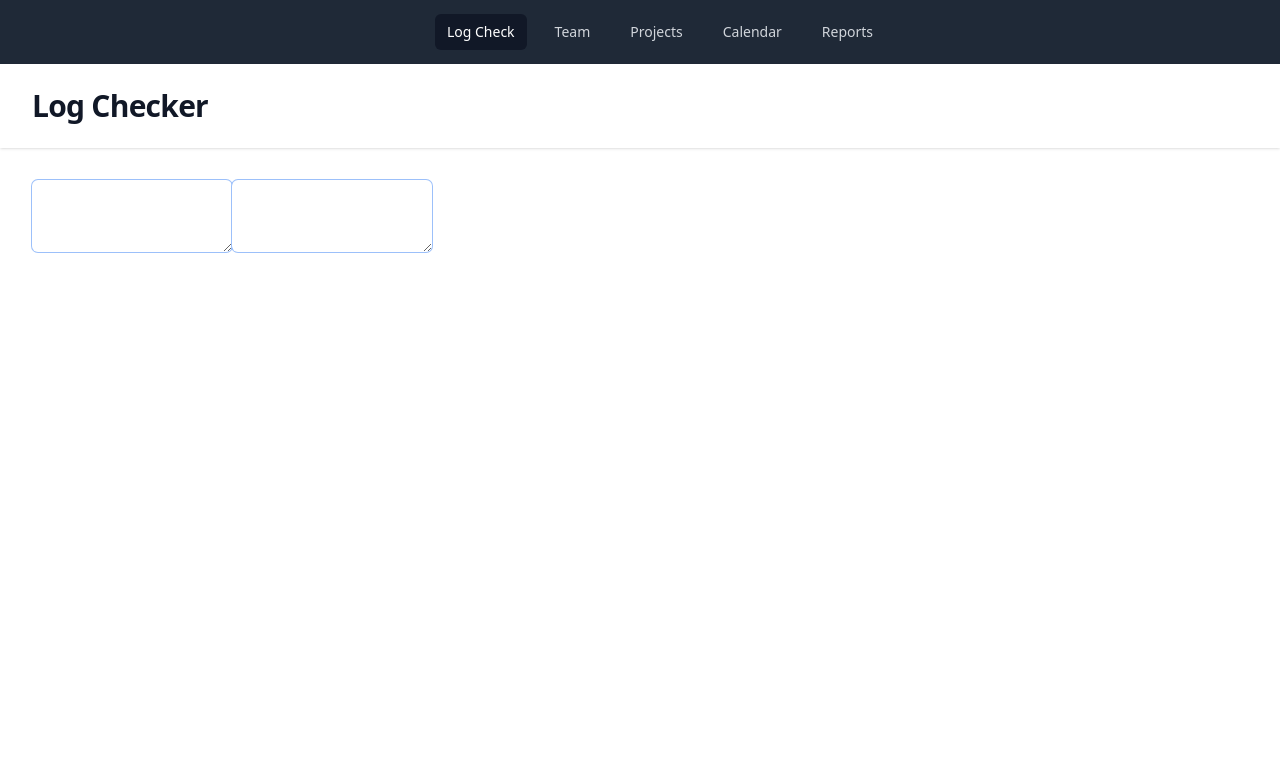
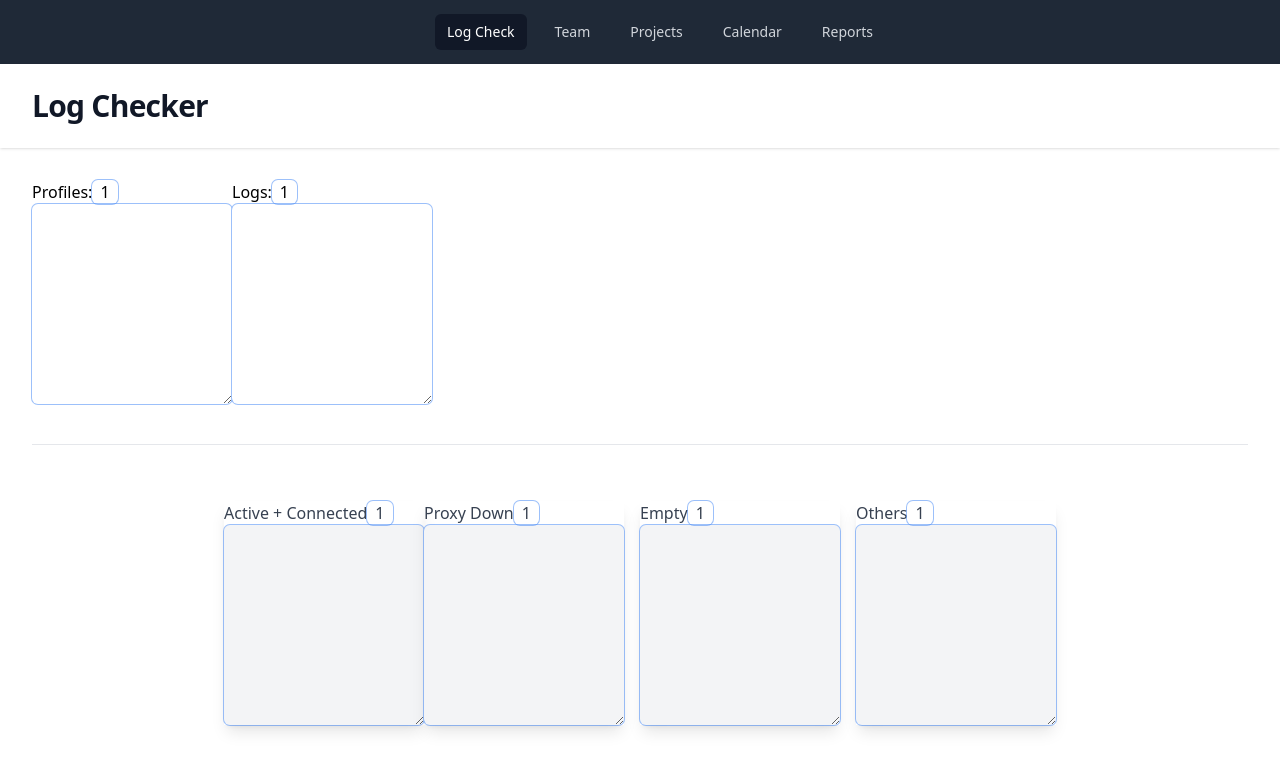
Before and after one commit to moradoulhaj/Simplify, a React (Vite) app: page / in a window 1280 px wide. Shown: the top 770 px of the page. Built offline with nearby package versions, Linux system fonts and the light colour scheme.

Commit message:
other updates

```diff
--- a/src/components/LogChecker.jsx
+++ b/src/components/LogChecker.jsx
@@ -1,38 +1,101 @@
+import { useState } from "react";
+import Monitor from "../parts/Monitor";
+
 export default function LogChecker() {
+  const [profiles, setProfiles] = useState("");
+  const [logs, setLogs] = useState("");
+  const [proxyDown, setProxyDown] = useState("");
+  const [empty, setEmpty] = useState("");
+  const [others, setOthers] = useState("");
+  const [active, setActive] = useState("");
+
+  const handleSubmit = (e) => {
+    e.preventDefault();
+    if (profiles.split("\n").length != logs.split("\n").length){alert("Profiles and Logs are not equal")}
+
+
+    // Split the logs into lines and process each line
+    const logLines = logs.split("\n");
+    let proxyDownLogs = [];
+    let emptyLogs = [];
+    let othersLogs = [];
+    let activeLogs = [];
+
+
+    logLines.forEach((line) => {
+      if (line.includes("proxy down")) {
+        proxyDownLogs.push(line);
+      } else if (line.trim() === "") {
+        emptyLogs.push(line);
+      } else if (line.includes("active")) {
+        activeLogs.push(line);
+      }
+      else {
+        othersLogs.push(line);
+      }
+    });
+
+    setProxyDown(proxyDownLogs.join("\n"));
+    setEmpty(emptyLogs.join("\n"));
+    setOthers(othersLogs.join("\n"));
+    setActive(activeLogs.join("\n"));
+
+  };
+
   return (
     <main>
       <div className="mx-auto max-w-7xl px-4 py-6 sm:px-6 lg:px-8">
-        <form action="">
-          <div className="mt-2 flex">
+        <form onSubmit={handleSubmit}>
+          <div className="mt-2 flex w-full">
+            <div className="w-1/2">
+              <label htmlFor="profiles">
+                Profiles:
+                <span className="inline-flex items-center rounded-md bg-blue-50 px-2 text-xs font-medium text-blue-700 ring-1 ring-inset ring-blue-700/10">
+                  {profiles.split("\n").length}
+                </span>
+              </label>
               <textarea
-              id=""
-              name="about"
+                id="profiles"
+                name="profiles"
                 rows={3}
-              cols={20}
+                style={{ height: "200px" }}
                 className="block w-full rounded-md border-0 py-1.5 text-gray-900 shadow-sm ring-1 ring-inset ring-gray-300 placeholder:text-gray-400 focus:ring-2 focus:ring-inset focus:ring-indigo-600 sm:text-sm sm:leading-6"
-              defaultValue={""}
+                value={profiles}
+                onChange={(e) => setProfiles(e.target.value)}
                 required
               />
+            </div>
+            <div className="w-1/2">
+              <label htmlFor="logs">
+                Logs:
+                <span className="inline-flex items-center rounded-md bg-blue-50 px-2 text-xs font-medium text-blue-700 ring-1 ring-inset ring-blue-700/10">
+                  {logs.split("\n").length}
+                </span>
+              </label>
               <textarea
-              id=""
-              name="about"
+                id="logs"
+                name="logs"
                 rows={3}
-              cols={20}
+                style={{ height: "200px" }}
                 className="block w-full rounded-md border-0 py-1.5 text-gray-900 shadow-sm ring-1 ring-inset ring-gray-300 placeholder:text-gray-400 focus:ring-2 focus:ring-inset focus:ring-indigo-600 sm:text-sm sm:leading-6"
-              defaultValue={""}
+                value={logs}
+                onChange={(e) => setLogs(e.target.value)}
                 required
               />
+            </div>
           </div>
           <div className="w-full flex justify-center">
             <button
               type="submit"
-              className="mt-3 bg-blue-600 px-6 py-2 rounded-full text-white"
+              className="mt-1 bg-blue-600 py-1 w-1/2 rounded-full text-white"
             >
               Check
             </button>
           </div>
         </form>
+        <hr className="mt-2 border-indigo-600" />
       </div>
+      <Monitor active={active} profiles={profiles} proxyDown={proxyDown} empty={empty} others={others} />
     </main>
   );
 }
--- /dev/null
+++ b/src/parts/Monitor.jsx
@@ -0,0 +1,78 @@
+export default function Monitor({ profiles, proxyDown, empty, active , others }) {
+  const countLines = (text) => text.split("\n").length;
+
+  return (
+    <div className="mx-auto max-w-7xl px-4 py-6 sm:px-6 lg:px-8">
+      <div className="mt-2 flex w-full justify-center">
+      <div className="w-1/4 p-4 border border-gray-300 bg-gray-50 rounded-lg shadow-lg">
+          <label htmlFor="proxyDown" className="block mb-2 text-center text-gray-700 font-medium">
+            Active + Connected
+            <span className="inline-flex items-center rounded-md bg-blue-50 px-2 text-xs font-medium text-blue-700 ring-1 ring-inset ring-blue-700/10">
+              {countLines(active)}
+            </span>
+          </label>
+          <textarea
+            id="proxyDown"
+            name="proxyDown"
+            rows={10}
+            style={{ height: "200px" }}
+            className="block w-full rounded-md border border-gray-400 py-1.5 text-gray-900 bg-gray-100 shadow-sm ring-1 ring-inset ring-gray-300 placeholder:text-gray-400 focus:ring-2 focus:ring-inset focus:ring-indigo-600 sm:text-sm sm:leading-6"
+            value={proxyDown}
+            disabled
+          />
+        </div>
+        <div className="w-1/4 p-4 border border-gray-300 bg-gray-50 rounded-lg shadow-lg">
+          <label htmlFor="proxyDown" className="block mb-2 text-center text-gray-700 font-medium">
+            Proxy Down
+            <span className="inline-flex items-center rounded-md bg-blue-50 px-2 text-xs font-medium text-blue-700 ring-1 ring-inset ring-blue-700/10">
+              {countLines(proxyDown)}
+            </span>
+          </label>
+          <textarea
+            id="proxyDown"
+            name="proxyDown"
+            rows={10}
+            style={{ height: "200px" }}
+            className="block w-full rounded-md border border-gray-400 py-1.5 text-gray-900 bg-gray-100 shadow-sm ring-1 ring-inset ring-gray-300 placeholder:text-gray-400 focus:ring-2 focus:ring-inset focus:ring-indigo-600 sm:text-sm sm:leading-6"
+            value={proxyDown}
+            disabled
+          />
+        </div>
+        <div className="w-1/4 p-4 border border-gray-300 bg-gray-50 rounded-lg shadow-lg ml-4">
+          <label htmlFor="empty" className="block mb-2 text-center text-gray-700 font-medium">
+            Empty
+            <span className="inline-flex items-center rounded-md bg-blue-50 px-2 text-xs font-medium text-blue-700 ring-1 ring-inset ring-blue-700/10">
+              {countLines(empty)}
+            </span>
+          </label>
+          <textarea
+            id="empty"
+            name="empty"
+            rows={10}
+            style={{ height: "200px" }}
+            className="block w-full rounded-md border border-gray-400 py-1.5 text-gray-900 bg-gray-100 shadow-sm ring-1 ring-inset ring-gray-300 placeholder:text-gray-400 focus:ring-2 focus:ring-inset focus:ring-indigo-600 sm:text-sm sm:leading-6"
+            value={empty}
+            disabled
+          />
+        </div>
+        <div className="w-1/4 p-4 border border-gray-300 bg-gray-50 rounded-lg shadow-lg ml-4">
+          <label htmlFor="others" className="block mb-2 text-center text-gray-700 font-medium">
+            Others
+            <span className="inline-flex items-center rounded-md bg-blue-50 px-2 text-xs font-medium text-blue-700 ring-1 ring-inset ring-blue-700/10">
+              {countLines(others)}
+            </span>
+          </label>
+          <textarea
+            id="others"
+            name="others"
+            rows={10}
+            style={{ height: "200px" }}
+            className="block w-full rounded-md border border-gray-400 py-1.5 text-gray-900 bg-gray-100 shadow-sm ring-1 ring-inset ring-gray-300 placeholder:text-gray-400 focus:ring-2 focus:ring-inset focus:ring-indigo-600 sm:text-sm sm:leading-6"
+            value={others}
+            disabled
+          />
+        </div>
+      </div>
+    </div>
+  );
+}
```
Lines whose indentation alone changed are shown as unchanged.
